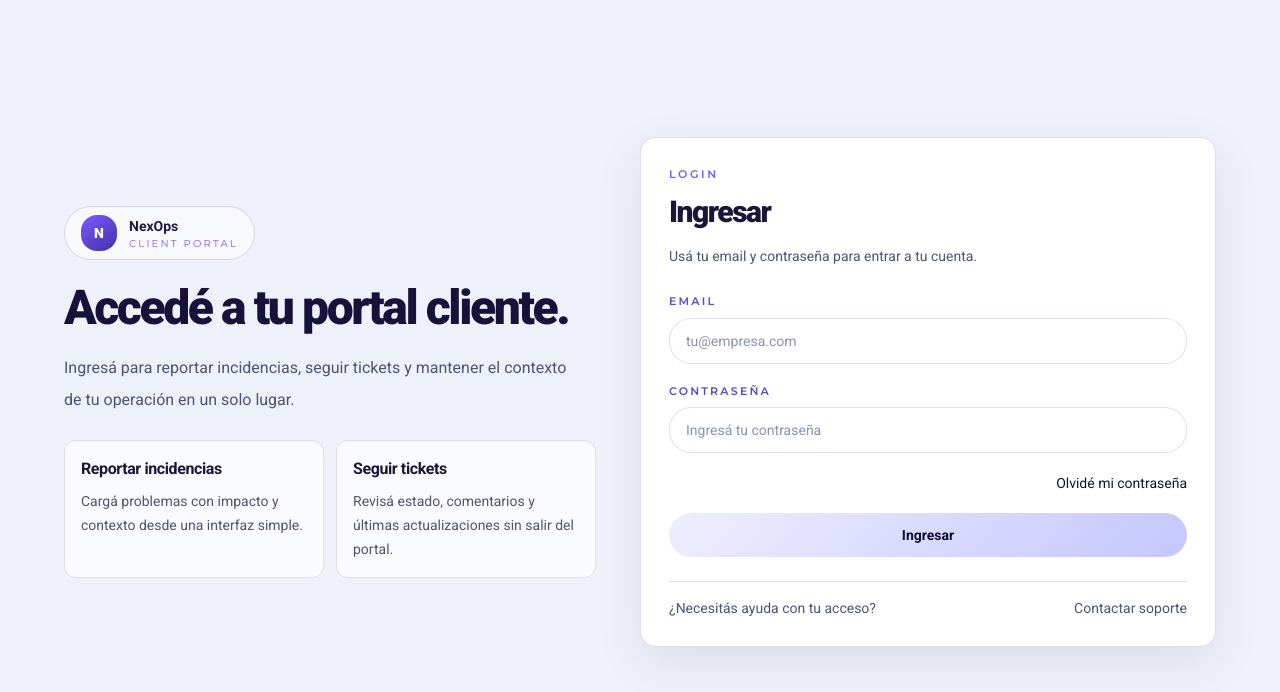
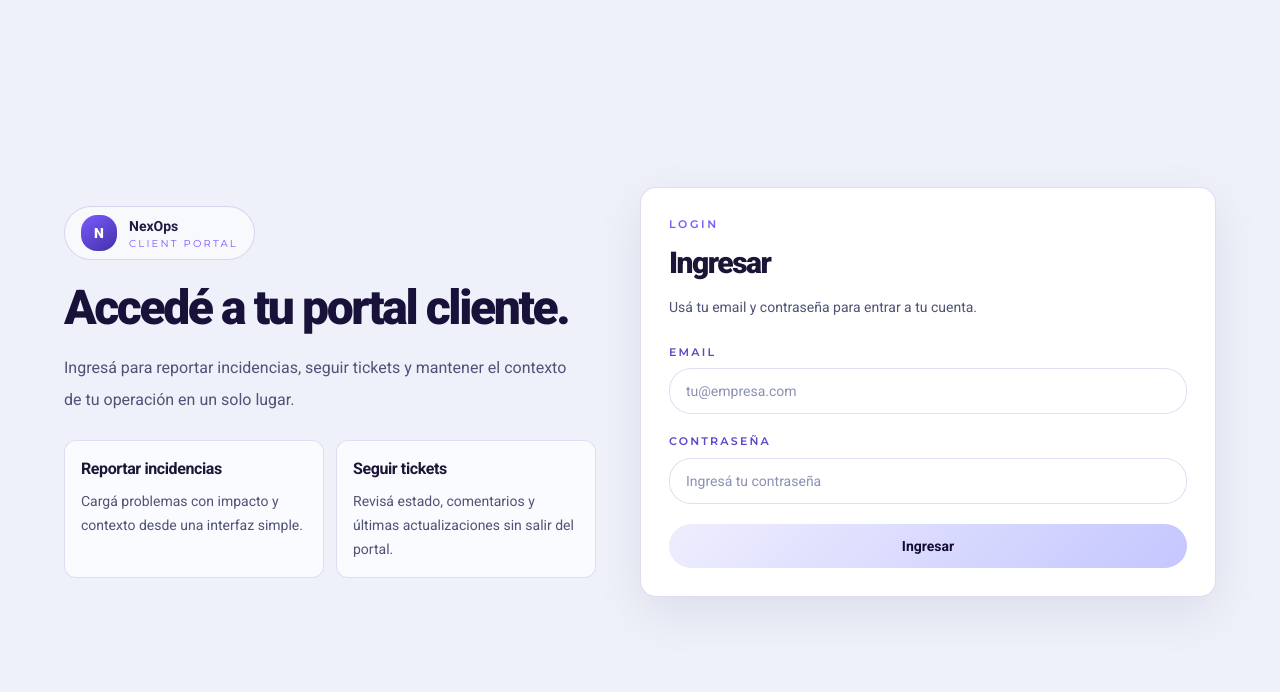
Before and after one commit to AlanTN13/nexopsticketera, a Next.js app: page /portal/login in a window 1280 px wide. Shown: the top 692 px of the page. Built offline with nearby package versions, Linux system fonts and the light colour scheme; no server answers.

Commit message:
chore: simplify login help options

```diff
--- a/src/app/login/page.tsx
+++ b/src/app/login/page.tsx
@@ -1,4 +1,3 @@
-import Link from "next/link";
 import { redirect } from "next/navigation";
 
 import { LoginClientForm } from "@/components/login-client-form";
@@ -72,12 +71,6 @@ export default async function LoginPage({ searchParams }: { searchParams: Promis
               <LoginClientForm />
             </div>
 
-            <div className="mt-6 flex flex-wrap items-center justify-between gap-3 border-t border-[rgba(67,48,166,0.14)] pt-4 text-sm text-[#4f5375]">
-              <span>¿Necesitás ayuda con tu acceso?</span>
-              <Link href="mailto:soporte@nexops.io" className="text-[var(--brand-tertiary)] transition hover:text-[#1b1638]">
-                Contactar soporte
-              </Link>
-            </div>
           </section>
         </div>
       </div>
--- a/src/components/login-client-form.tsx
+++ b/src/components/login-client-form.tsx
@@ -43,15 +43,6 @@ export function LoginClientForm() {
         />
       </label>
 
-      <div className="flex items-center justify-end">
-        <a
-          href="mailto:soporte@nexops.io?subject=Recuperar%20acceso%20al%20portal"
-          className="text-sm text-[#5b48c7] transition hover:text-[#1b1638]"
-        >
-          Olvidé mi contraseña
-        </a>
-      </div>
-
       {state.error ? (
         <div className="rounded-[18px] border border-rose-300/30 bg-rose-50 px-4 py-3 text-sm text-rose-700">
           {state.error}
```
